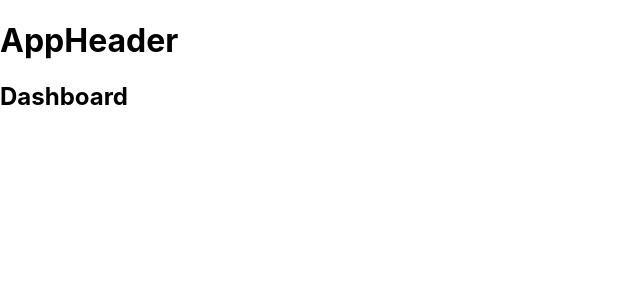
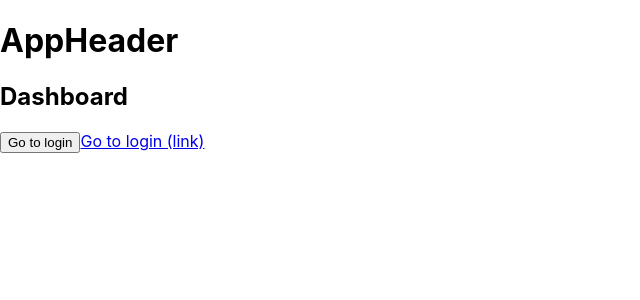
Before and after one commit to MitchelSt/react-course, a React (Create React App) app: page /dashboard in a window 1280 px wide. Shown: the top 300 px of the page, without its empty margins (0-640 px from the left). Built offline with nearby package versions, Linux system fonts and the light colour scheme.

Commit message:
add: hooks

```diff
--- a/src/App.jsx
+++ b/src/App.jsx
@@ -7,6 +7,7 @@ import {
 import AppHeader from "./components/AppHeader";
 import Dashboard from "./components/Dashboard";
 import Login from "./components/Login";
+import Tweet from "./components/Tweet";
 
 export default function App() {
   return (
@@ -16,6 +17,7 @@ export default function App() {
         <Switch>
           <Route path="/login" component={Login} />
           <Route path="/dashboard" component={Dashboard} />
+          <Route path="/tweet/:tweetId" component={Tweet} />
           <Redirect to="/login" />
         </Switch>
       </Router>
--- a/src/components/Dashboard.jsx
+++ b/src/components/Dashboard.jsx
@@ -1,9 +1,21 @@
 import React from "react";
+import { useHistory, Link } from "react-router-dom";
 
 export default function Dashboard() {
+  const history = useHistory();
+  const data = 54897;
+
+  console.log(history);
+
   return (
     <>
       <h2>Dashboard</h2>
+
+      <button onClick={() => history.push("/login", { data })}>
+        Go to login
+      </button>
+
+      <Link to="/login">Go to login (link)</Link>
     </>
   );
 }
--- a/src/components/Login.jsx
+++ b/src/components/Login.jsx
@@ -1,9 +1,16 @@
 import React from "react";
+import { useHistory } from "react-router-dom";
 
 export default function Login() {
+  const history = useHistory();
+
+  console.log(history);
+
   return (
     <>
       <h2>Login</h2>
+
+      <button onClick={() => history.goBack()}>Go back</button>
     </>
   );
 }
--- /dev/null
+++ b/src/components/Tweet.jsx
@@ -0,0 +1,12 @@
+import React from "react";
+import { useParams } from "react-router-dom";
+
+export default function Tweet() {
+  const { tweetId } = useParams();
+
+  return (
+    <>
+      <p>The tweet ID is {tweetId}</p>
+    </>
+  );
+}
```
